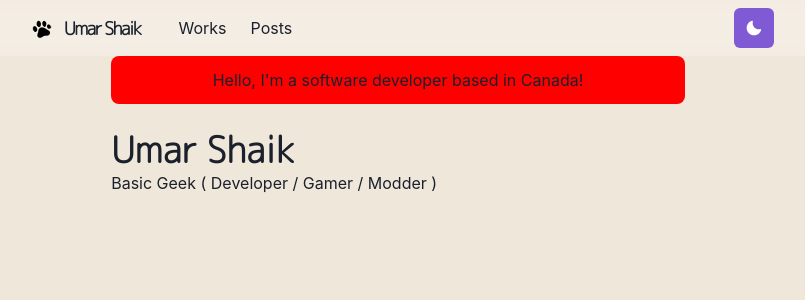
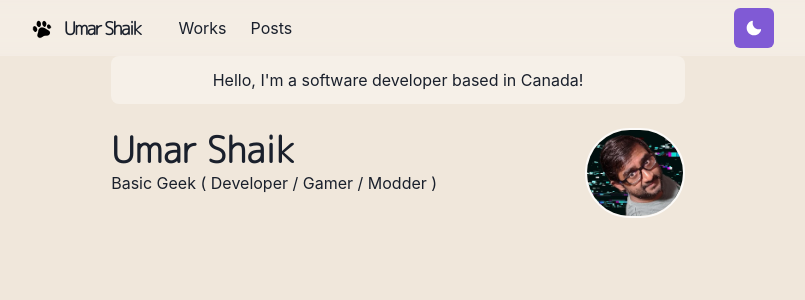
Before and after one commit to ufshaik/ufshaik-homepage, a Next.js app: page / in a window 1280 px wide. Shown: the top 300 px of the page, without its empty margins (242-1047 px from the left). Built offline with nearby package versions, Linux system fonts and the light colour scheme.

Commit message:
Add profile picture

```diff
--- a/pages/index.js
+++ b/pages/index.js
@@ -1,9 +1,9 @@
-import {Container, Box, Heading} from "@chakra-ui/react"
+import { Container, Box, Heading, Image, useColorModeValue } from '@chakra-ui/react'
 
 const Page = () => {
     return (
         <Container>
-        <Box borderRadius="lg" bg={"red"} p={3} mb={6} align={"center"}>
+        <Box borderRadius="lg" bg={useColorModeValue("whiteAlpha.500", "whiteAlpha.200")} p={3} mb={6} align={"center"}>
             Hello, I&apos;m a software developer based in Canada!
         </Box>
             <Box display={{md: 'flex'}}>
@@ -13,6 +13,17 @@ const Page = () => {
                     </Heading>
                     <p> Basic Geek ( Developer / Gamer / Modder )</p>
                 </Box>
+                <Box flexShrink={0} mt={{base:4, md:0}} ml={{md: 6}} align={"center"}>
+                    <Image
+                      borderColor={"whiteAlpha.800"}
+                      borderWidth={2}
+                      borderStyle={"solid"}
+                      maxWidth={"100px"}
+                      display={"inline-block"}
+                      borderRadius={"full"}
+                      alt={"Profile Photo"}
+                      src={"umar.jpg"}/>
+                </Box>
             </Box>
         </Container>
     )
```
Also changed, not shown: public/umar.jpg (renamed from public/Umar Shaik.jpg).
